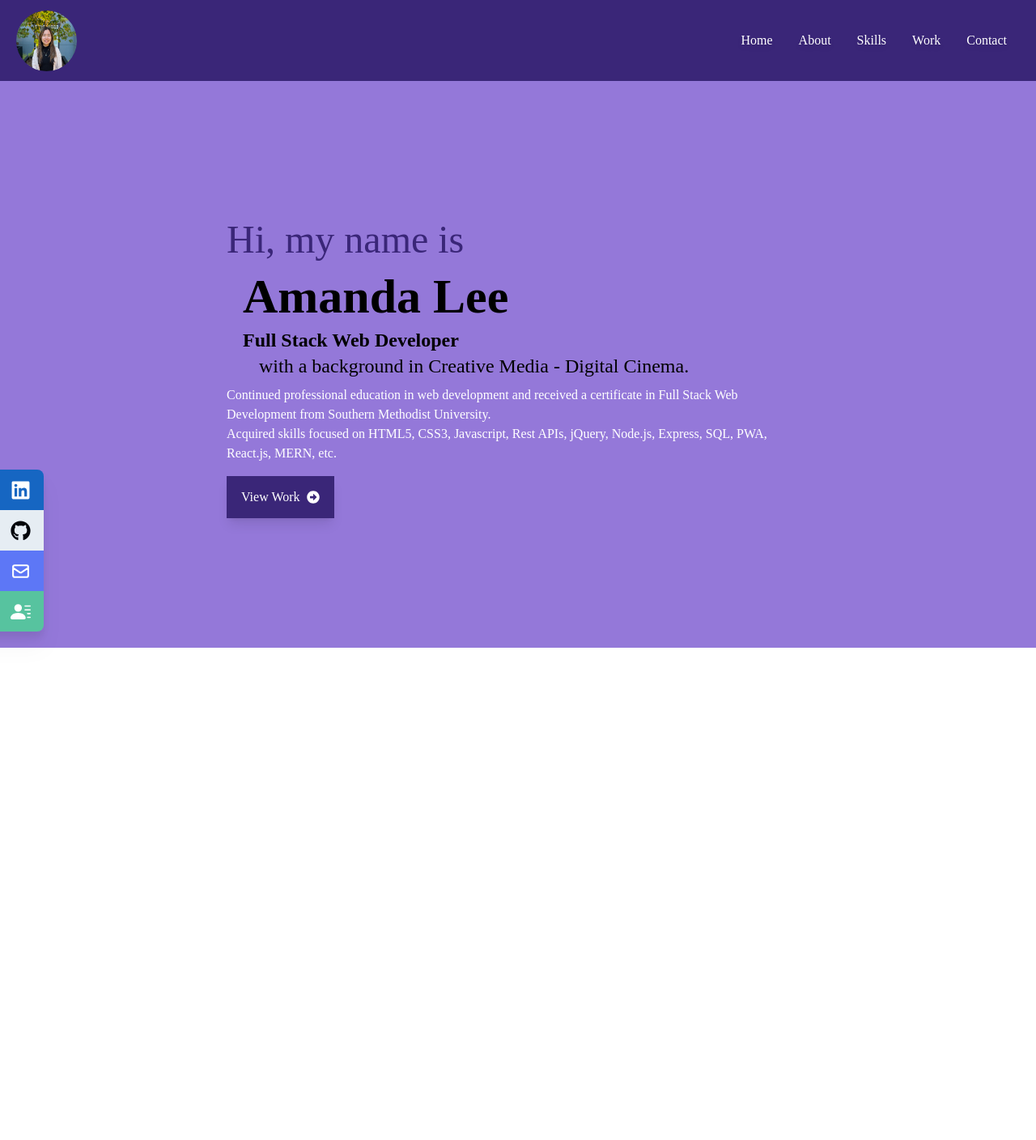
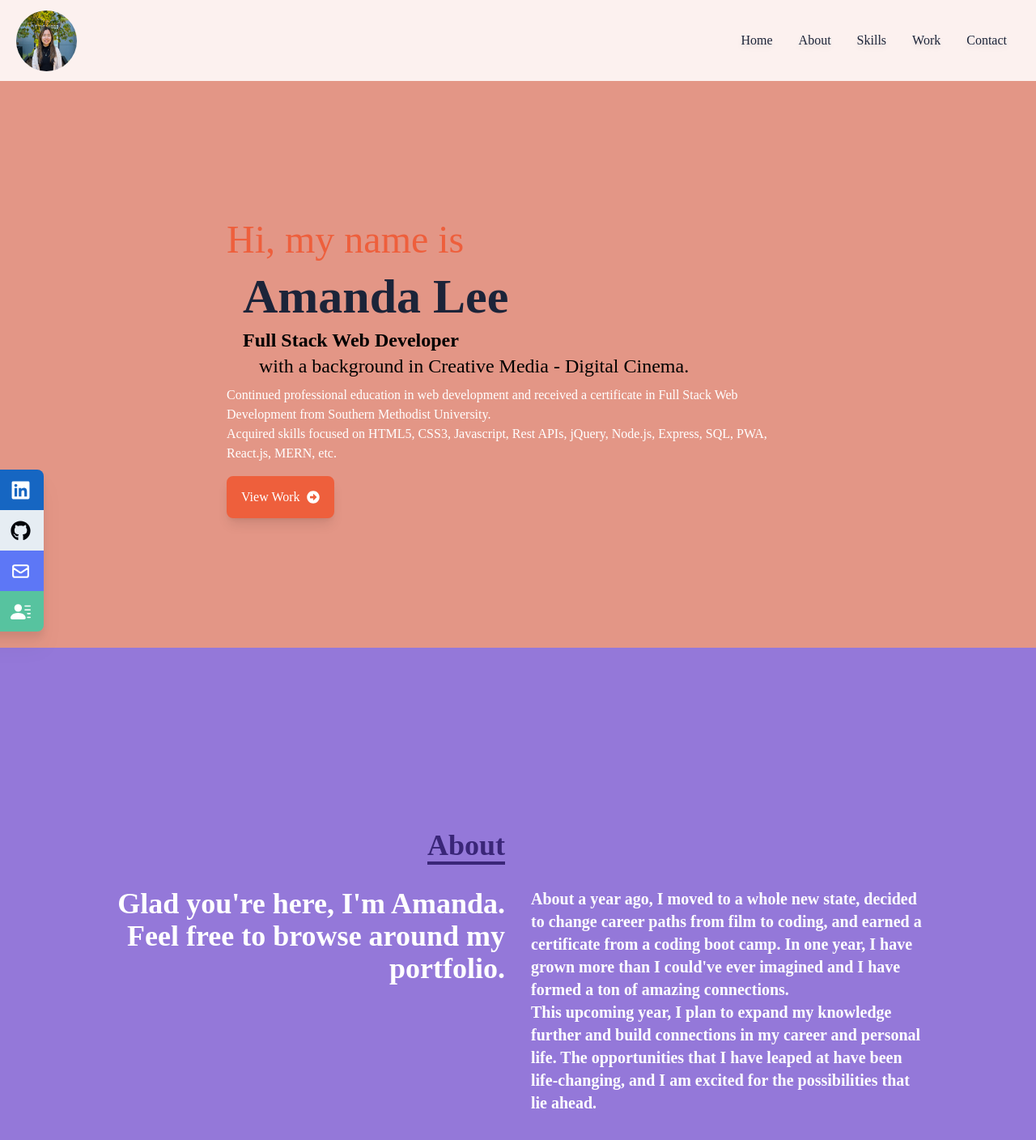
Before and after one commit to Amandagl1/my-portfolio-2023, a React (Create React App) app: page / in a window 1280 px wide. Shown: the top 1408 px of the page at 81% size. Before the commit the page ends 800 px from the top, so only its background shows below. Built offline with nearby package versions, Linux system fonts and the light colour scheme.

Commit message:
Added About component.

```diff
--- a/src/App.js
+++ b/src/App.js
@@ -1,3 +1,4 @@
+import About from "./components/About";
 import Home from "./components/Home";
 import Navbar from "./components/Navbar";
 
@@ -6,6 +7,7 @@ function App() {
     <div>
       <Navbar />
       <Home />
+      <About />
     </div>
   );
 }
--- /dev/null
+++ b/src/components/About.jsx
@@ -0,0 +1,46 @@
+import React from 'react'
+
+const About = () => {
+  return (
+    <div name='about' className='w-full h-screen text-white bg-[#9478D9]'>
+      <div className='w-full h-full flex flex-col justify-center items-center'>
+        <div className='max-w-[1000px] w-full grid grid-cols-2 gap-8'>
+
+          <div className='sm:text-right pb-8 pl-4'>
+            <p className='font-[Pacifico] text-4xl font-bold inline border-b-4 text-[#3a2678] border-[#3a2678]'>
+              About
+            </p>
+          </div>
+          <div>
+            <p>
+            {/* text here */}
+            </p>
+          </div>
+
+        </div>
+
+        <div className='max-w-[1000px] w-full grid grid-cols-2 gap-8'>
+
+            <div className='text-2xl sm:text-4xl sm:text-right font-bold'>
+              <p>
+                Glad you're here, I'm Amanda.
+                Feel free to browse around my portfolio.
+              </p>
+            </div>
+            <div>
+              <p className='text-md sm:text-xl font-bold'>
+              About a year ago, I moved to a whole new state, decided to change career paths from film to coding, and earned a certificate from a coding boot camp.
+              In one year, I have grown more than I could've ever imagined and I have formed a ton of amazing connections.
+              <br />
+              This upcoming year, I plan to expand my knowledge further and build connections in my career and personal life.
+              The opportunities that I have leaped at have been life-changing, and I am excited for the possibilities that lie ahead.
+              </p>
+            </div>
+
+          </div>
+      </div>
+    </div>
+  )
+}
+
+export default About
--- a/src/components/Home.jsx
+++ b/src/components/Home.jsx
@@ -3,24 +3,24 @@ import { FaArrowAltCircleRight } from 'react-icons/fa'
 
 const Home = () => {
   return (
-    <div name='home' className='w-full h-screen pt-[40px] justify-center bg-[#9478D9]'>
+    <div name='home' className='w-full h-screen pt-[40px] justify-center bg-[#E39686]'>
 
       {/* Introduction */}
       <div className='
       pt-20 px-10 mx-auto max-w-[800px] h-full
       flex flex-col justify-center'>
 
-        <p className='font-[Pacifico] text-4xl md:text-5xl md:mt-2 text-[#3a2678]'>
+        <p className='font-[Pacifico] text-4xl md:text-5xl md:mt-2 text-[#EE5F3C]'>
           Hi, my name is
         </p>
-
-        <h1 className='mx-5 mt-4 mb-2 text-5xl md:text-6xl font-bold'>
+        {/* white bee image with transparent background */}
+        <h1 className='mx-5 mt-4 mb-2 text-5xl md:text-6xl font-bold text-[#1C2439]'>
           Amanda Lee
         </h1>
 
         {/* Title */}
         <h2 className='mx-5 mb-2 text-2xl'>
-          <span className='font-bold'>Full Stack Web Developer </span>
+          <span className='font-bold'>Full Stack Web Developer</span>
           <br />
           <span className='ml-[20px]'>with a background in Creative Media - Digital Cinema.</span>
         </h2>
@@ -39,8 +39,9 @@ const Home = () => {
           font-[Poppins] shadow-lg
           my-4 px-4 py-3 border-2
           flex items-center gap-2
-          text-white bg-[#3a2678] border-[#3a2678]
-          hover:bg-[#4f5aec] hover:border-[#8fddff] hover:shadow-inner duration-300'>
+          rounded-lg
+          text-white bg-[#EE5F3C] border-[#EE5F3C]
+          hover:bg-[#4f5aec] hover:border-[#3a2678] hover:shadow-inner duration-300'>
             View Work
             <span className='hover:'>
               <FaArrowAltCircleRight />
--- a/src/components/Navbar.jsx
+++ b/src/components/Navbar.jsx
@@ -10,7 +10,7 @@ const Navbar = () => {
   const handleClick = () => setNav(!nav)
 
   return (
-    <div className='fixed px-5 w-full h-[100px] flex justify-between items-center text-white bg-[#3a2678]'>
+    <div className='fixed px-5 w-full h-[100px] flex justify-between items-center bg-[#FCF1EF]'>
 
       <div>
         <img src={Portrait}
@@ -20,7 +20,7 @@ const Navbar = () => {
       </div>
 
       {/* When screen reaches a medium display, show menu in navbar */}
-      <ul className='hidden md:flex font-[Poppins] drop-shadow-md text-white'>
+      <ul className='hidden md:flex font-[Poppins] drop-shadow-md text-[#1C2439]'>
         <li>Home</li>
         <li>About</li>
         <li>Skills</li>
@@ -29,12 +29,12 @@ const Navbar = () => {
       </ul>
 
       {/* Trigram button / x */}
-      <div onClick={handleClick} className='md:hidden z-10 cursor-pointer text-[#3a2678]'>
+      <div onClick={handleClick} className='md:hidden z-10 cursor-pointer text-[#1C2439]'>
         {!nav ? <FaBars /> : <FaTimes />}
       </div>
 
       {/* Menu display on moblie screen */}
-      <ul className={!nav ? 'hidden' : 'absolute top-0 left-0 w-full h-screen flex flex-col justify-center items-center text-white bg-[#3a2678]'}>
+      <ul className={!nav ? 'hidden' : 'absolute top-0 left-0 w-full h-screen flex flex-col justify-center items-center text-[#1C2439] bg-[#FCF1EF]'}>
         <li className='py-4 text-2xl'>Home</li>
         <li className='py-4 text-2xl'>About</li>
         <li className='py-4 text-2xl'>Skills</li>
--- a/src/index.css
+++ b/src/index.css
@@ -3,11 +3,11 @@
 @tailwind utilities;
 
 /* Imported Google fonts */
-@import url('https://fonts.googleapis.com/css2?family=Carter+One&family=Poppins&family=Pacifico&family=Quicksand:wght@300&display=swap');
+@import url('https://fonts.googleapis.com/css2?family=Pacifico&family=Poppins&family=Quicksand&family=Limelight&display=swap');
 
 @layer base {
     h1 {
-        @apply font-[Carter];
+        @apply font-[Limelight];
     }
 
     body {
```
